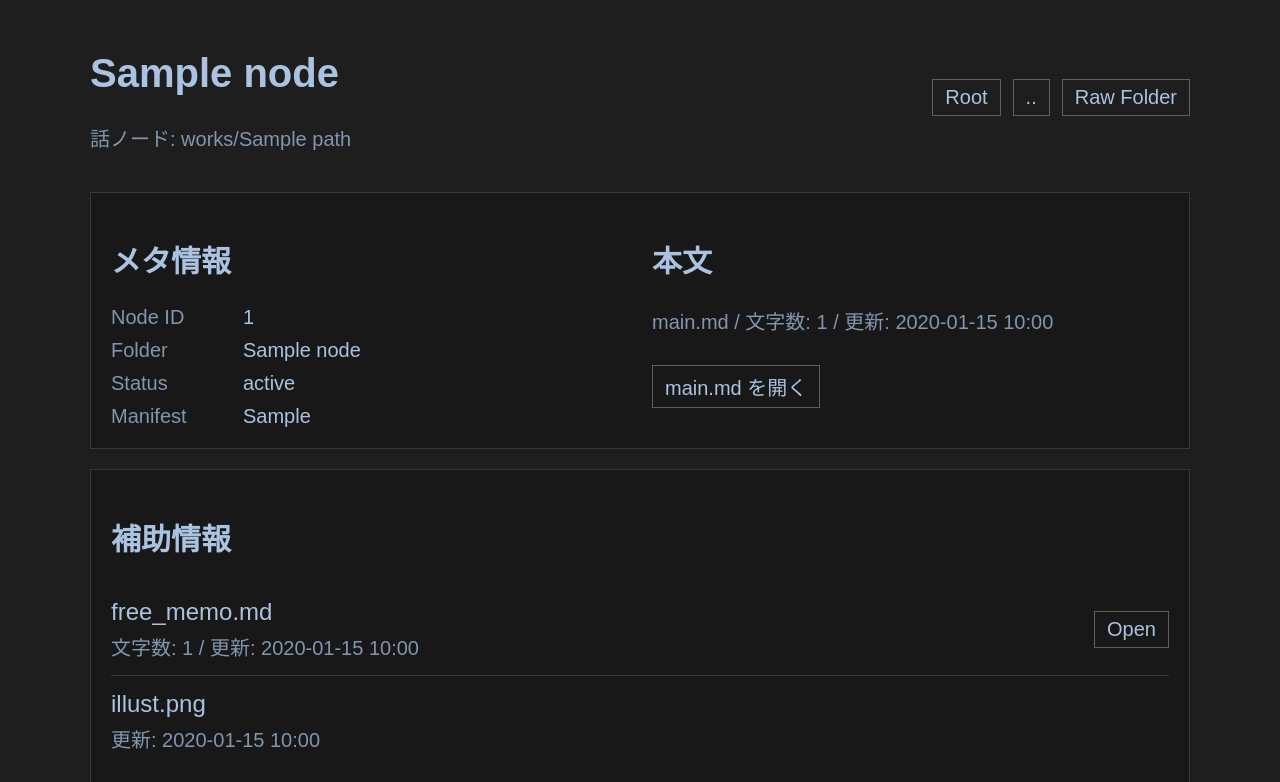
After one commit to eletim/novel_room, a Flask app: template editor/templates/node_overview.html in a window 1280 px wide. The commit adds this page. Shown: the top 782 px of the page. Run offline with Flask 3, Linux system fonts and the light colour scheme; the template is opened without the code that fills it: most values are stand-ins (such as "Sample title", 1, 10 or a date in 2020).

Commit message:
feat: add story node overview page

```diff
--- a/editor/app.py
+++ b/editor/app.py
@@ -1,12 +1,12 @@
 from datetime import datetime
 from pathlib import Path, PurePosixPath
 
-from flask import Flask, abort, jsonify, redirect, render_template, request, url_for
+from flask import Flask, abort, jsonify, redirect, render_template, request, send_file, url_for
 
 try:
-    from .story_nodes import StoryNodeError, create_node, inspect_node_folder
+    from .story_nodes import StoryNodeError, create_node, inspect_node_folder, load_node
 except ImportError:
-    from story_nodes import StoryNodeError, create_node, inspect_node_folder
+    from story_nodes import StoryNodeError, create_node, inspect_node_folder, load_node
 
 app = Flask(__name__)
 
@@ -172,6 +172,16 @@ def redirect_to_folder(current_path: str, *, notice: str = "", error: str = ""):
     return redirect(url_for(endpoint, **kwargs))
 
 
+def file_stats(file_path: Path) -> dict:
+    content = file_path.read_text(encoding="utf-8")
+    return {
+        "path": relative_path_for(file_path),
+        "name": file_path.name,
+        "length": len(content),
+        "last_modified": datetime.fromtimestamp(file_path.stat().st_mtime),
+    }
+
+
 @app.route("/")
 def index():
     return render_folder("")
@@ -180,6 +190,58 @@ def index():
 @app.route("/folder")
 def view_folder():
     return render_folder(request.args.get("path", ""))
+
+
+@app.route("/node")
+def view_node():
+    node_dir = resolve_path(request.args.get("path", ""), expect="dir")
+    try:
+        node = load_node(WORKS_ROOT, node_dir)
+    except StoryNodeError as exc:
+        abort(404, description=str(exc))
+
+    main_file = file_stats(node_dir / "main.md")
+    free_memo = file_stats(node_dir / "free_memo.md") if (node_dir / "free_memo.md").is_file() else None
+    illustration = None
+    if (node_dir / "illust.png").is_file():
+        illustration = {
+            "name": "illust.png",
+            "path": relative_path_for(node_dir / "illust.png"),
+            "last_modified": datetime.fromtimestamp((node_dir / "illust.png").stat().st_mtime),
+        }
+
+    return render_template(
+        "node_overview.html",
+        node=node,
+        main_file=main_file,
+        free_memo=free_memo,
+        illustration=illustration,
+        raw_folder_path=relative_path_for(node_dir),
+        parent_path=get_parent_path(relative_path_for(node_dir)),
+    )
+
+
+@app.route("/node_asset")
+def node_asset():
+    node_dir = resolve_path(request.args.get("path", ""), expect="dir")
+    try:
+        load_node(WORKS_ROOT, node_dir)
+    except StoryNodeError as exc:
+        abort(404, description=str(exc))
+
+    name = request.args.get("name", "")
+    if name != "illust.png":
+        abort(404, description="Asset not found.")
+
+    asset_path = (node_dir / name).resolve()
+    try:
+        asset_path.relative_to(node_dir.resolve())
+    except ValueError:
+        abort(400, description="Invalid asset path.")
+    if not asset_path.is_file():
+        abort(404, description="Asset not found.")
+
+    return send_file(asset_path)
 
 
 @app.route("/edit")
@@ -260,7 +322,7 @@ def create_story_node():
     except StoryNodeError as exc:
         return redirect_to_folder(current_path, error=str(exc))
 
-    return redirect_to_folder(node.path, notice="Story node created.")
+    return redirect(url_for("view_node", path=node.path))
 
 
 @app.route("/rename", methods=["POST"])
--- a/editor/static/css/style.css
+++ b/editor/static/css/style.css
@@ -149,6 +149,54 @@ input {
 	border-color: rgb(125, 88, 55);
 }
 
+.raw-folder-link {
+	color: rgb(150, 170, 195);
+	font-size: 14px;
+}
+
+.primary-link {
+	margin-top: 10px;
+}
+
+.overview-grid {
+	display: grid;
+	grid-template-columns: minmax(0, 1fr) minmax(0, 1fr);
+	gap: 24px;
+}
+
+.definition-list {
+	display: grid;
+	gap: 10px;
+	margin: 0;
+}
+
+.definition-list div {
+	display: grid;
+	grid-template-columns: 120px minmax(0, 1fr);
+	gap: 12px;
+}
+
+.definition-list dt {
+	color: rgb(130, 150, 175);
+}
+
+.definition-list dd {
+	margin: 0;
+	word-break: break-word;
+}
+
+.node-illustration {
+	margin-top: 18px;
+}
+
+.node-illustration img {
+	display: block;
+	max-width: min(100%, 720px);
+	max-height: 70vh;
+	object-fit: contain;
+	border: 1px solid rgb(55, 55, 55);
+}
+
 .entry-actions {
 	flex-wrap: wrap;
 	justify-content: flex-end;
@@ -291,6 +339,11 @@ input {
 		font-size: 24px;
 		padding: 14px 5vw 32px;
 	}
+
+	.overview-grid,
+	.definition-list div {
+		grid-template-columns: 1fr;
+	}
 }
 
 @media (max-width: 700px) {
--- /dev/null
+++ b/editor/templates/node_overview.html
@@ -0,0 +1,93 @@
+<!DOCTYPE html>
+<html lang="ja">
+<head>
+	<meta charset="UTF-8">
+	<title>{{ node.title or node.id }}</title>
+	<link rel="stylesheet" href="/static/css/style.css">
+</head>
+<body>
+	<div class="main-content">
+		<header class="page-header">
+			<div>
+				<h1>{{ node.title or node.id }}</h1>
+				<p class="path-label">話ノード: works/{{ node.path }}</p>
+			</div>
+			<div class="header-actions">
+				<a class="nav-link" href="{{ url_for('index') }}">Root</a>
+				{% if parent_path is not none %}
+				<a class="nav-link" href="{{ url_for('index') if parent_path == '' else url_for('view_folder', path=parent_path) }}">..</a>
+				{% endif %}
+				<a class="nav-link" href="{{ url_for('view_folder', path=raw_folder_path) }}">Raw Folder</a>
+			</div>
+		</header>
+
+		<section class="panel overview-panel">
+			<div class="overview-grid">
+				<div>
+					<h2>メタ情報</h2>
+					<dl class="definition-list">
+						<div>
+							<dt>Node ID</dt>
+							<dd>{{ node.id }}</dd>
+						</div>
+						<div>
+							<dt>Folder</dt>
+							<dd>{{ node.folder_name }}</dd>
+						</div>
+						<div>
+							<dt>Status</dt>
+							<dd>{{ node.status }}</dd>
+						</div>
+						<div>
+							<dt>Manifest</dt>
+							<dd>{{ node.manifest_path }}</dd>
+						</div>
+					</dl>
+				</div>
+
+				<div>
+					<h2>本文</h2>
+					<p class="meta">main.md / 文字数: {{ main_file.length }} / 更新: {{ main_file.last_modified.strftime('%Y-%m-%d %H:%M') }}</p>
+					<a class="nav-link primary-link" href="{{ url_for('edit_file', path=main_file.path) }}">main.md を開く</a>
+				</div>
+			</div>
+		</section>
+
+		<section class="panel">
+			<h2>補助情報</h2>
+			<ul class="entry-list">
+				<li class="entry-row">
+					<div class="entry-main">
+						<span class="entry-link">free_memo.md</span>
+						{% if free_memo %}
+						<span class="meta">文字数: {{ free_memo.length }} / 更新: {{ free_memo.last_modified.strftime('%Y-%m-%d %H:%M') }}</span>
+						{% else %}
+						<span class="meta">未作成</span>
+						{% endif %}
+					</div>
+					{% if free_memo %}
+					<div class="entry-actions">
+						<a class="nav-link" href="{{ url_for('edit_file', path=free_memo.path) }}">Open</a>
+					</div>
+					{% endif %}
+				</li>
+				<li class="entry-row">
+					<div class="entry-main">
+						<span class="entry-link">illust.png</span>
+						{% if illustration %}
+						<span class="meta">更新: {{ illustration.last_modified.strftime('%Y-%m-%d %H:%M') }}</span>
+						{% else %}
+						<span class="meta">未作成</span>
+						{% endif %}
+					</div>
+				</li>
+			</ul>
+			{% if illustration %}
+			<div class="node-illustration">
+				<img src="{{ url_for('node_asset', path=node.path, name='illust.png') }}" alt="{{ node.title or node.id }}">
+			</div>
+			{% endif %}
+		</section>
+	</div>
+</body>
+</html>
```
Also changed, not shown: editor/templates/index.html (+7 -3 lines), tests/test_node_overview.py (added, +70 -0 lines).
